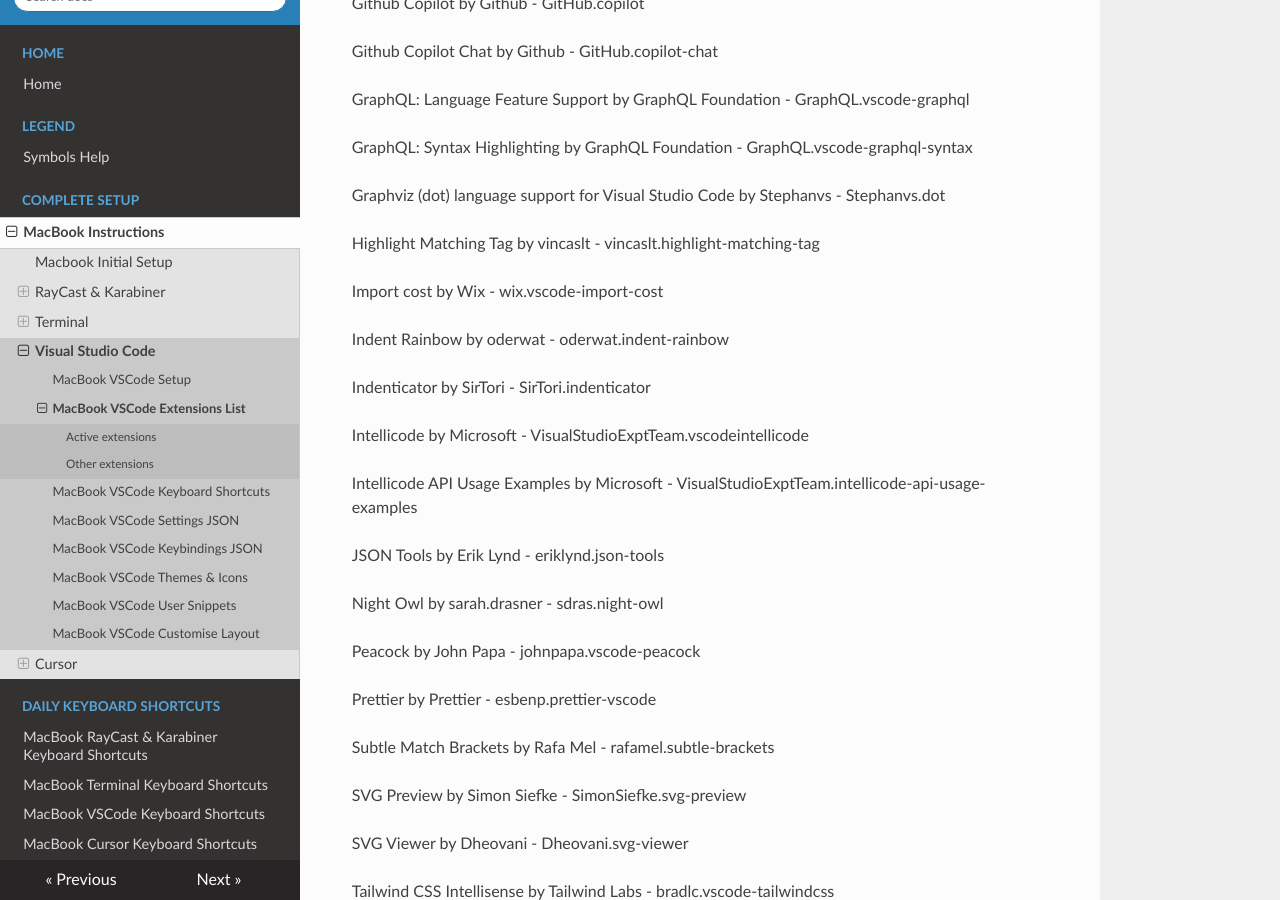
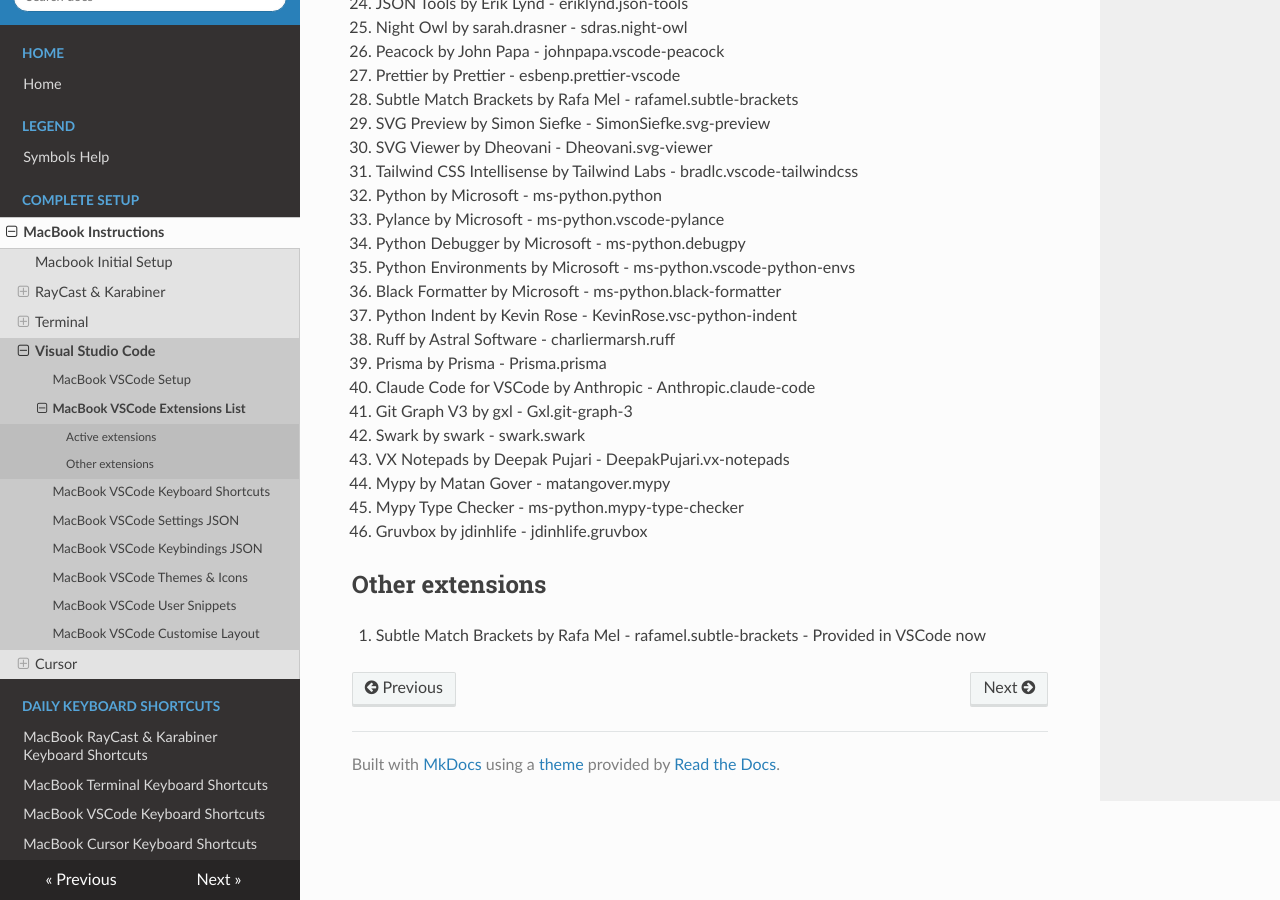
Before and after one commit to Sriram-Kilambi/sriramk-dev-setup, an MkDocs documentation site: the page built from docs/macbook/Visual Studio Code/extensions.md, in a window 1280 px wide and 900 px high, scrolled down 824 px. Built offline with MkDocs 1.6.1, drawn with Linux system fonts in a browser that asks for light colours; nearby versions of some CDN libraries.

Commit message:
Updated VSCode folder

```diff
--- a/docs/macbook/Visual Studio Code/extensions.md
+++ b/docs/macbook/Visual Studio Code/extensions.md
@@ -2,80 +2,98 @@
 
 ## Active extensions
 
-advanced-new-file by patbenatar - patbenatar.advanced-new-file
+1. advanced-new-file by patbenatar - patbenatar.advanced-new-file
 
-Auto close tag by Jun Han - formulahendry.auto-close-tag
+2. Auto close tag by Jun Han - formulahendry.auto-close-tag
 
-Auto Rename tag by Jun Han - formulahendry.auto-rename-tag
+3. Auto Rename tag by Jun Han - formulahendry.auto-rename-tag
 
-Bookmarks by Alessandro Fragnani - alefragnani.Bookmarks
+4. Bookmarks by Alessandro Fragnani - alefragnani.Bookmarks
 
-CodeSnap by adpyke - adpyke.codesnap
+5. CodeSnap by adpyke - adpyke.codesnap
 
-Color Info by Matt Bierner - bierner.color-info
+6. Color Info by Matt Bierner - bierner.color-info
 
-Color Highlight by Sergii N - naumovs.color-highlight
+7. Color Highlight by Sergii N - naumovs.color-highlight
 
-DotEnv by mikestead - mikestead.dotenv
+8. DotEnv by mikestead - mikestead.dotenv
 
-Es7+ React/Redux/React-Native Snippets by dsznajder - dsznajder.es7-react-js-snippets
+9. Es7+ React/Redux/React-Native Snippets by dsznajder - dsznajder.es7-react-js-snippets
 
-ESLint by Microsoft - dbaeumer.vscode-eslint
+10. ESLint by Microsoft - dbaeumer.vscode-eslint
 
-Git History by Don Jayamanne - donjayamanne.githistory
+11. Git History by Don Jayamanne - donjayamanne.githistory
 
-Gitlens - Git supercharged by GitKraken - eamodio.gitlens
+12. Gitlens - Git supercharged by GitKraken - eamodio.gitlens
 
-Github Copilot by Github - GitHub.copilot
+13. Github Copilot by Github - GitHub.copilot
 
-Github Copilot Chat by Github - GitHub.copilot-chat
+14. Github Copilot Chat by Github - GitHub.copilot-chat
 
-GraphQL: Language Feature Support by GraphQL Foundation - GraphQL.vscode-graphql
+15. GraphQL: Language Feature Support by GraphQL Foundation - GraphQL.vscode-graphql
 
-GraphQL: Syntax Highlighting by GraphQL Foundation - GraphQL.vscode-graphql-syntax
+16. GraphQL: Syntax Highlighting by GraphQL Foundation - GraphQL.vscode-graphql-syntax
 
-Graphviz (dot) language support for Visual Studio Code by Stephanvs - Stephanvs.dot
+17. Graphviz (dot) language support for Visual Studio Code by Stephanvs - Stephanvs.dot
 
-Highlight Matching Tag by vincaslt - vincaslt.highlight-matching-tag
+18. Highlight Matching Tag by vincaslt - vincaslt.highlight-matching-tag
 
-Import cost by Wix - wix.vscode-import-cost
+19. Import cost by Wix - wix.vscode-import-cost
 
-Indent Rainbow by oderwat - oderwat.indent-rainbow
+20. Indent Rainbow by oderwat - oderwat.indent-rainbow
 
-Indenticator by SirTori - SirTori.indenticator
+21. Indenticator by SirTori - SirTori.indenticator
 
-Intellicode by Microsoft - VisualStudioExptTeam.vscodeintellicode
+22. Intellicode by Microsoft - VisualStudioExptTeam.vscodeintellicode
 
-Intellicode API Usage Examples by Microsoft - VisualStudioExptTeam.intellicode-api-usage-examples
+23. Intellicode API Usage Examples by Microsoft - VisualStudioExptTeam.intellicode-api-usage-examples
 
-JSON Tools by Erik Lynd - eriklynd.json-tools
+24. JSON Tools by Erik Lynd - eriklynd.json-tools
 
-Night Owl by sarah.drasner - sdras.night-owl
+25. Night Owl by sarah.drasner - sdras.night-owl
 
-Peacock by John Papa - johnpapa.vscode-peacock
+26. Peacock by John Papa - johnpapa.vscode-peacock
 
-Prettier by Prettier - esbenp.prettier-vscode
+27. Prettier by Prettier - esbenp.prettier-vscode
 
-Subtle Match Brackets by Rafa Mel - rafamel.subtle-brackets
+28. Subtle Match Brackets by Rafa Mel - rafamel.subtle-brackets
 
-SVG Preview by Simon Siefke - SimonSiefke.svg-preview
+29. SVG Preview by Simon Siefke - SimonSiefke.svg-preview
 
-SVG Viewer by Dheovani - Dheovani.svg-viewer
+30. SVG Viewer by Dheovani - Dheovani.svg-viewer
 
-Tailwind CSS Intellisense by Tailwind Labs - bradlc.vscode-tailwindcss
+31. Tailwind CSS Intellisense by Tailwind Labs - bradlc.vscode-tailwindcss
 
-Python by Microsoft - ms-python.python
+32. Python by Microsoft - ms-python.python
 
-Pylance by Microsoft - ms-python.vscode-pylance
+33. Pylance by Microsoft - ms-python.vscode-pylance
 
-Python Debugger by Microsoft - ms-python.debugpy
+34. Python Debugger by Microsoft - ms-python.debugpy
 
-Black Formatter by Microsoft - ms-python.black-formatter
+35. Python Environments by Microsoft - ms-python.vscode-python-envs
 
-Python Indent by Kevin Rose - KevinRose.vsc-python-indent
+36. Black Formatter by Microsoft - ms-python.black-formatter
 
-Ruff by Astral Software - charliermarsh.ruff
+37. Python Indent by Kevin Rose - KevinRose.vsc-python-indent
+
+38. Ruff by Astral Software - charliermarsh.ruff
+
+39. Prisma by Prisma - Prisma.prisma
+
+40. Claude Code for VSCode by Anthropic - Anthropic.claude-code
+
+41. Git Graph V3 by gxl - Gxl.git-graph-3
+
+42. Swark by swark - swark.swark
+
+43. VX Notepads by Deepak Pujari - DeepakPujari.vx-notepads
+
+44. Mypy by Matan Gover - matangover.mypy
+
+45. Mypy Type Checker - ms-python.mypy-type-checker
+
+46. Gruvbox by jdinhlife - jdinhlife.gruvbox
 
 ## Other extensions
 
-Subtle Match Brackets by Rafa Mel - rafamel.subtle-brackets - Provided in VSCode now
+1. Subtle Match Brackets by Rafa Mel - rafamel.subtle-brackets - Provided in VSCode now
```
Also changed, not shown: docs/macbook/Visual Studio Code/customise-layout.md (+12 -4 lines), docs/macbook/Visual Studio Code/keybindings.md (+9 -1 lines), docs/macbook/Visual Studio Code/settings.md (+104 -101 lines), site/macbook/Visual Studio Code/customise-layout/index.html, site/macbook/Visual Studio Code/extensions/index.html, site/macbook/Visual Studio Code/keybindings/index.html, site/macbook/Visual Studio Code/settings/index.html, site/search/search_index.json.
